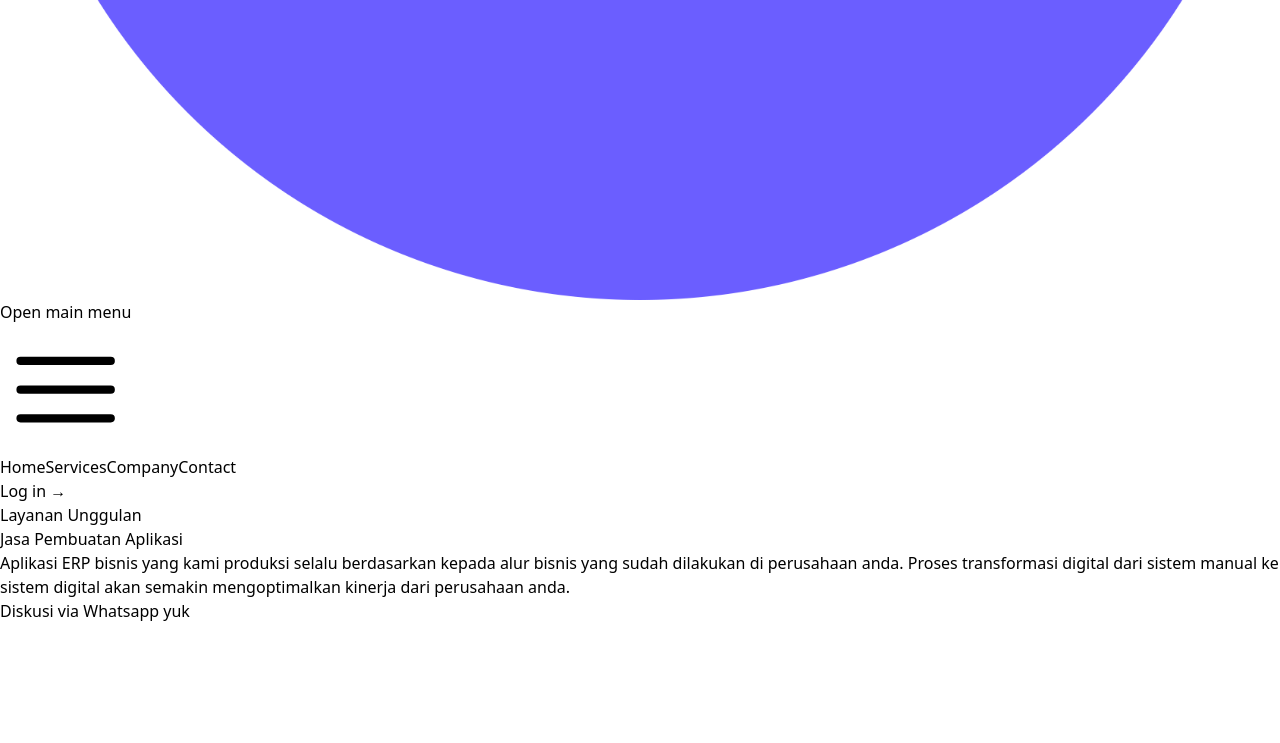
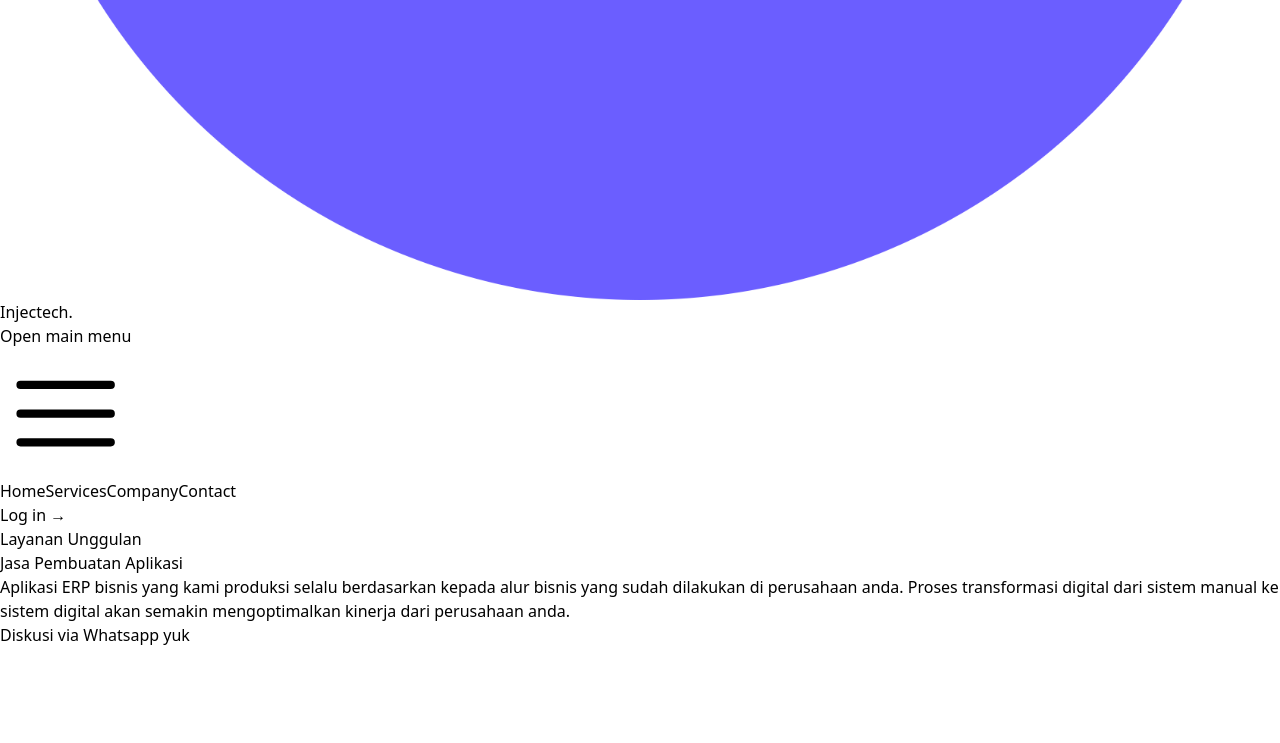
Before and after one commit to Altundri/injectech-web, a React (Vite) app: page / in a window 1280 px wide. Shown: the part 980-1723 px from the top of the page. Built offline with nearby package versions, Linux system fonts and the light colour scheme.

Commit message:
update navbar

```diff
--- a/src/components/Navbar.jsx
+++ b/src/components/Navbar.jsx
@@ -16,12 +16,13 @@ export default function Navbar() {
         <header className="absolute inset-x-0 top-0 z-50">
             <nav className="flex items-center justify-between p-6 lg:px-8" aria-label="Global">
                 <div className="flex lg:flex-1">
-                    <a href="#" className="-m-1.5 p-1.5">
+                    <a href="#" className="flex items-center space-x-5 ">
                         <img
                             className="h-8 w-auto ml-14"
                             src="../src/assets/logo.png"
                             alt=""
                         />
+                        <h1 className=' ml-30 text-2xl font-bold text-gray-900'>Injectech.</h1>
                     </a>
                 </div>
                 <div className="flex lg:hidden">
```
